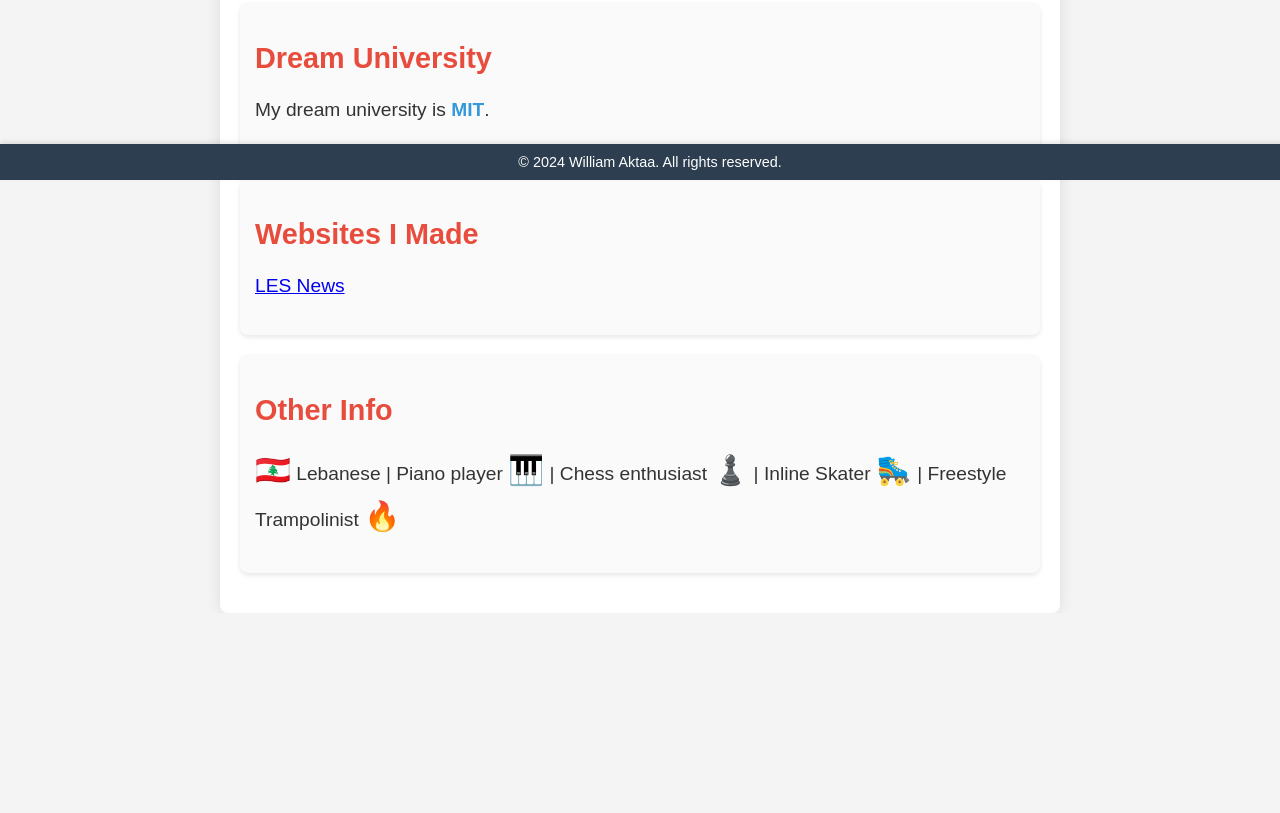
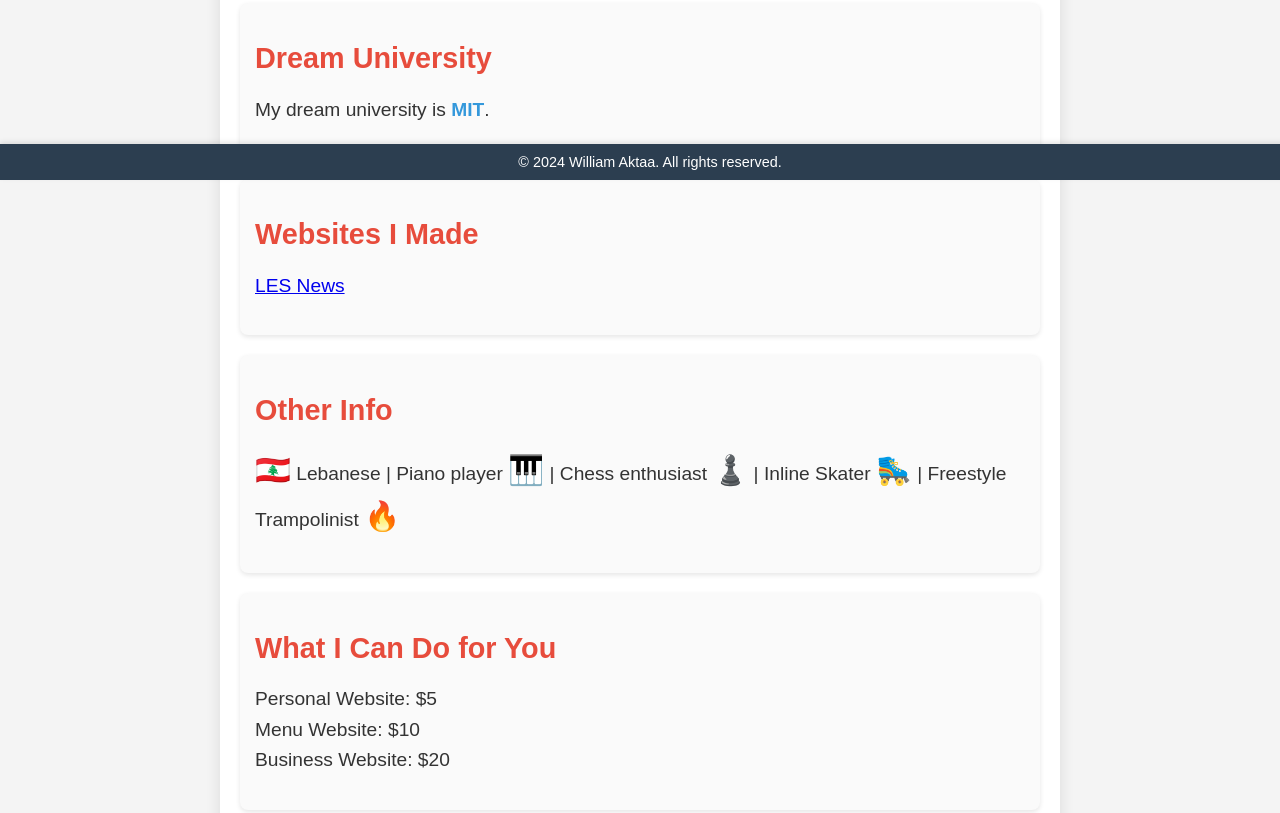
Before and after one commit to LES-news/About-Me, a plain HTML site: page index.html in a window 1280 px wide. Shown: the part 620-1433 px from the top of the page. Before the commit the page ends 1233 px from the top, so only its background shows below. Drawn offline with Linux system fonts and the light colour scheme.

Commit message:
Update index.html

```diff
--- a/index.html
+++ b/index.html
@@ -75,6 +75,13 @@
             margin: 0;
             font-size: 0.9em;
         }
+        .pricing {
+            font-size: 1.2em;
+            line-height: 1.6;
+        }
+        .pricing p {
+            margin: 10px 0;
+        }
     </style>
 </head>
 <body>
@@ -114,6 +121,15 @@
                 Freestyle Trampolinist <span class="emoji">🔥</span>
             </p>
         </div>
+
+        <div class="section">
+            <h2>What I Can Do for You</h2>
+            <p class="pricing">
+                <span>Personal Website:</span> $5<br>
+                <span>Menu Website:</span> $10<br>
+                <span>Business Website:</span> $20
+            </p>
+        </div>
     </div>
 
     <footer>
@@ -121,8 +137,3 @@
     </footer>
 </body>
 </html>
-
-        </div>
-    </div>
-</body>
-</html>
```
